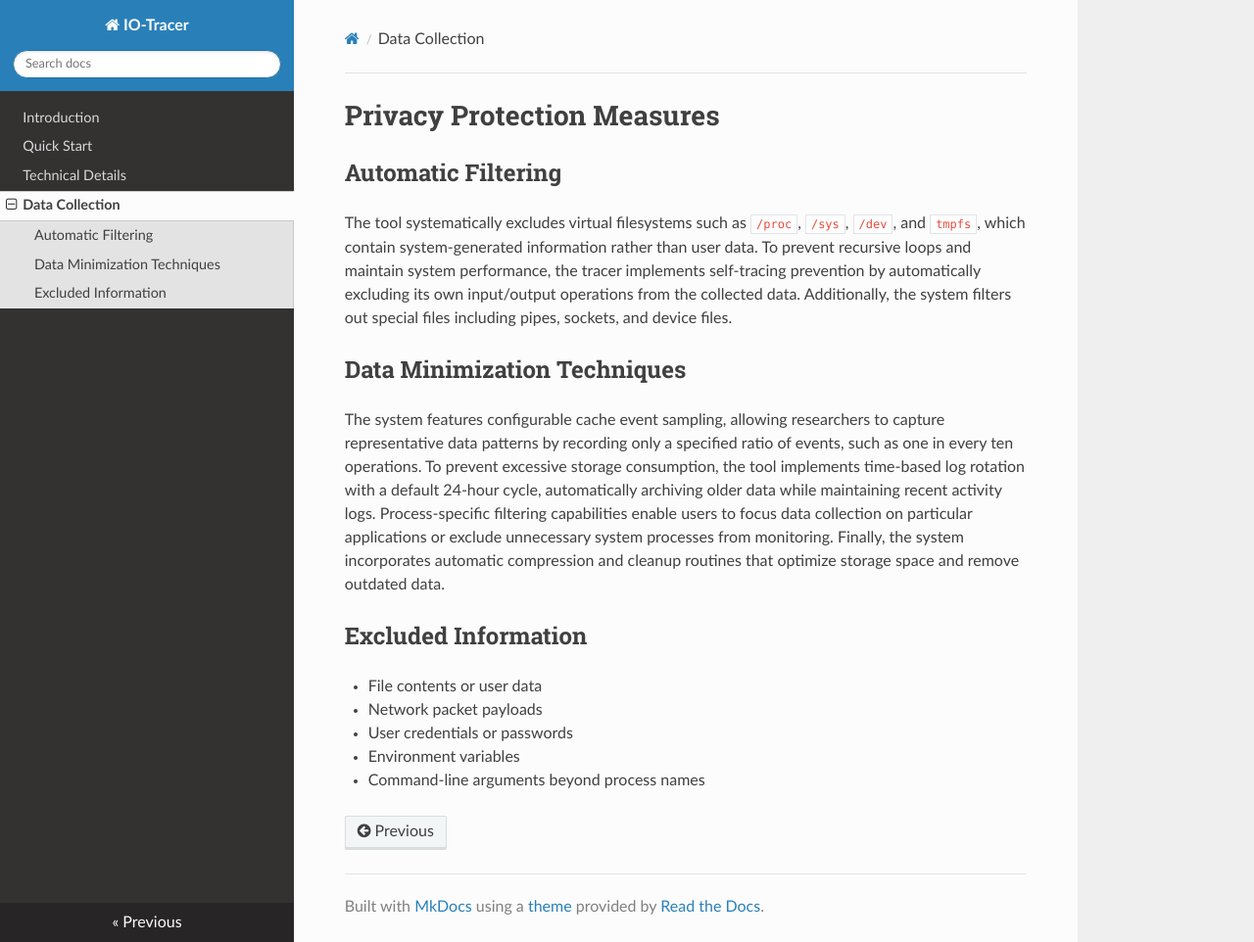
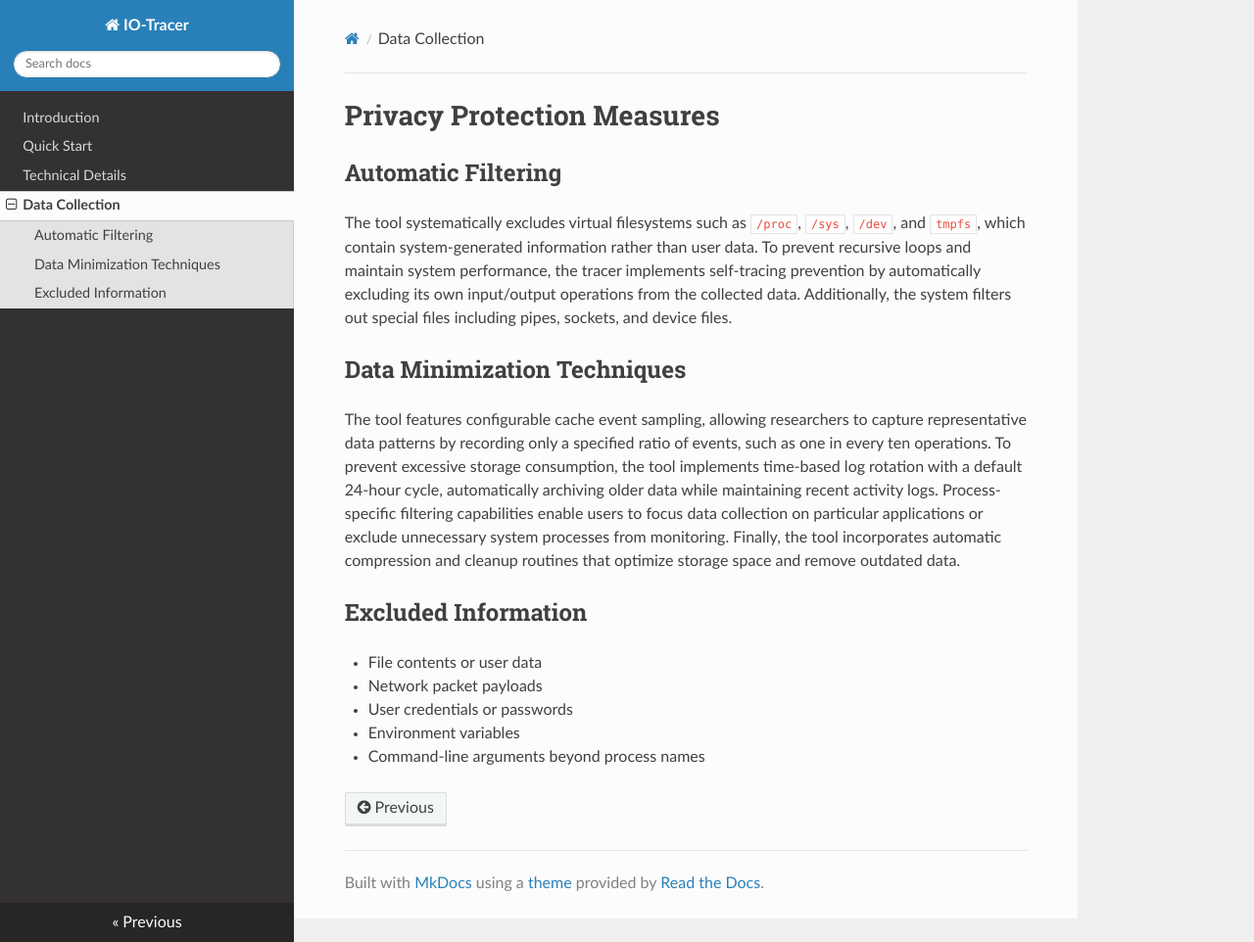
Before and after one commit to cacheMon/iotracerdocs, an MkDocs documentation site: the page built from docs/privacy.md, in a window 1280 px wide and 962 px high. Shown: the whole window at 98% size. Built offline with MkDocs 1.6.1, drawn with Linux system fonts in a browser that asks for light colours; nearby versions of some CDN libraries.

Commit message:
Fix wording in privacy documentation for consistency

```diff
--- a/docs/privacy.md
+++ b/docs/privacy.md
@@ -3,7 +3,7 @@
 The tool systematically excludes virtual filesystems such as `/proc`, `/sys`, `/dev`, and `tmpfs`, which contain system-generated information rather than user data. To prevent recursive loops and maintain system performance, the tracer implements self-tracing prevention by automatically excluding its own input/output operations from the collected data. Additionally, the system filters out special files including pipes, sockets, and device files.
 
 ## Data Minimization Techniques
-The system features configurable cache event sampling, allowing researchers to capture representative data patterns by recording only a specified ratio of events, such as one in every ten operations. To prevent excessive storage consumption, the tool implements time-based log rotation with a default 24-hour cycle, automatically archiving older data while maintaining recent activity logs. Process-specific filtering capabilities enable users to focus data collection on particular applications or exclude unnecessary system processes from monitoring. Finally, the system incorporates automatic compression and cleanup routines that optimize storage space and remove outdated data.
+The tool features configurable cache event sampling, allowing researchers to capture representative data patterns by recording only a specified ratio of events, such as one in every ten operations. To prevent excessive storage consumption, the tool implements time-based log rotation with a default 24-hour cycle, automatically archiving older data while maintaining recent activity logs. Process-specific filtering capabilities enable users to focus data collection on particular applications or exclude unnecessary system processes from monitoring. Finally, the tool incorporates automatic compression and cleanup routines that optimize storage space and remove outdated data.
 
 ## Excluded Information
 - File contents or user data
```
